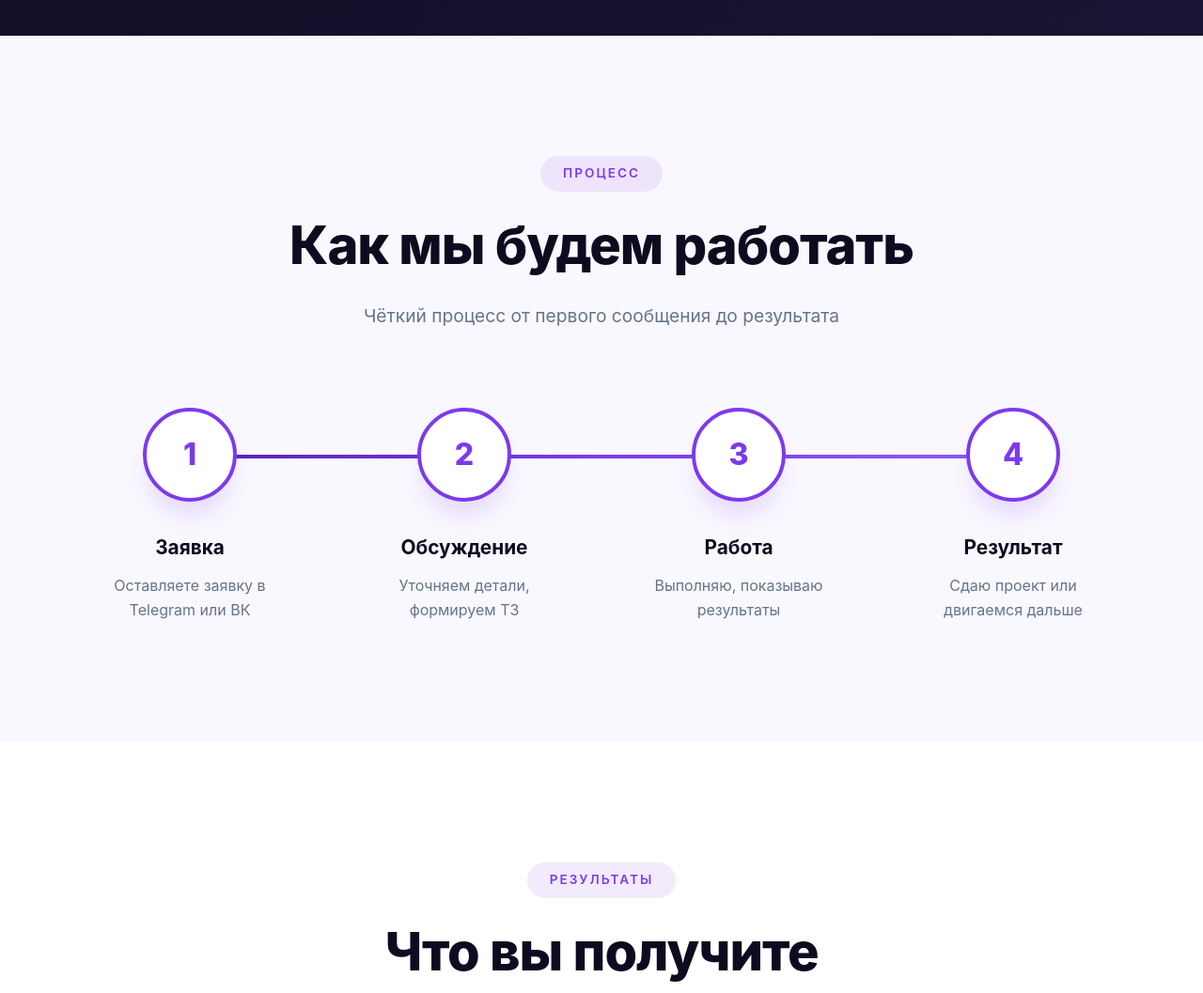
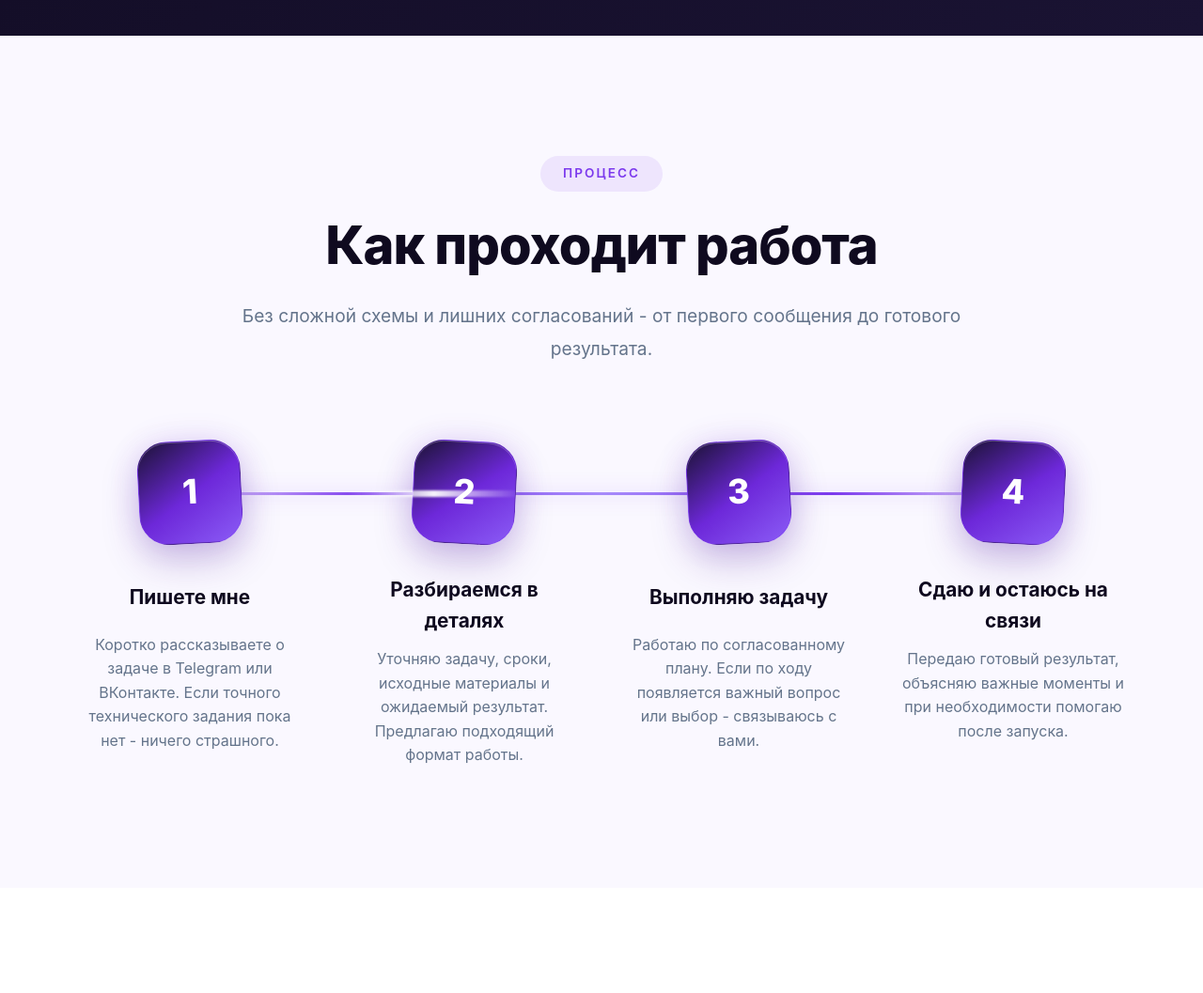
Before and after one commit to lexustm/test-site, a PHP site: page / in a window 1280 px wide. Shown: the part 5343-6400 px from the top of the page at 94% size. Run offline with PHP 8.4, Linux system fonts and the light colour scheme.

Commit message:
Обновить этапы работы

```diff
--- a/404.html
+++ b/404.html
@@ -10,7 +10,7 @@
   <link rel="preconnect" href="https://fonts.googleapis.com">
   <link rel="preconnect" href="https://fonts.gstatic.com" crossorigin>
   <link href="https://fonts.googleapis.com/css2?family=Inter:wght@400;500;600;700&amp;family=Montserrat:wght@600;700;800;900&amp;display=swap" rel="stylesheet">
-  <link rel="stylesheet" href="assets/css/main.css?v=advantages-1">
+  <link rel="stylesheet" href="assets/css/main.css?v=process-1">
 </head>
 <body class="error-page">
   <main>
--- a/assets/css/main.css
+++ b/assets/css/main.css
@@ -233,6 +233,64 @@ body{font-family:var(--font-body)}
   transform:scale(1.08) rotate(3deg) translateY(-3px);
 }
 
+/* Современная линия и объемные номера в процессе работы. */
+.process-timeline::before{
+  top:55px;
+  height:3px;
+  background:linear-gradient(90deg,rgba(124,58,237,.2),#7c3aed 22%,#a78bfa 50%,#7c3aed 78%,rgba(124,58,237,.2));
+  box-shadow:0 0 20px rgba(124,58,237,.35);
+}
+.process-timeline::after{
+  position:absolute;
+  top:53px;
+  left:12%;
+  z-index:0;
+  width:16%;
+  height:7px;
+  border-radius:7px;
+  background:linear-gradient(90deg,transparent,rgba(255,255,255,.95),transparent);
+  filter:blur(1px);
+  content:'';
+  animation:process-light 5s ease-in-out infinite;
+}
+@keyframes process-light{
+  0%{transform:translateX(0);opacity:0}
+  12%{opacity:1}
+  88%{opacity:1}
+  100%{transform:translateX(425%);opacity:0}
+}
+.process-step-number{
+  width:110px;
+  height:110px;
+  border:1px solid rgba(124,58,237,.3);
+  border-radius:32px;
+  background:linear-gradient(145deg,#1b1234 0%,#6d28d9 52%,#8b5cf6 100%);
+  color:#fff;
+  box-shadow:inset 0 1px 0 rgba(255,255,255,.25),0 18px 38px rgba(76,29,149,.25),0 0 32px rgba(124,58,237,.14);
+  font-size:2.25rem;
+  transform:rotate(-3deg);
+  transition:transform .45s cubic-bezier(.4,0,.2,1),box-shadow .45s,background .45s;
+}
+.process-step:nth-child(even) .process-step-number{transform:rotate(3deg)}
+.process-step:hover .process-step-number{
+  background:linear-gradient(145deg,#241440 0%,#7c3aed 48%,#a78bfa 100%);
+  box-shadow:inset 0 1px 0 rgba(255,255,255,.3),0 24px 48px rgba(76,29,149,.32),0 0 42px rgba(124,58,237,.25);
+  transform:translateY(-7px) scale(1.06) rotate(3deg);
+}
+.process-step:nth-child(even):hover .process-step-number{
+  transform:translateY(-7px) scale(1.06) rotate(-3deg);
+}
+.process-step h3{
+  min-height:3.2rem;
+  display:flex;
+  align-items:center;
+  justify-content:center;
+}
+.process-step p{
+  max-width:250px;
+  color:#64748b;
+}
+
 /* Стабильная отрисовка текста во время 3D-поворота. */
 @media(hover:hover) and (pointer:fine){
   .service-card{
@@ -258,3 +316,12 @@ body{font-family:var(--font-body)}
   .why-icon img{width:94px;height:94px}
   .why-title{min-height:0}
 }
+
+@media(max-width:992px){
+  .process-timeline::after{display:none}
+  .process-step h3{min-height:0}
+}
+
+@media(prefers-reduced-motion:reduce){
+  .process-timeline::after{animation:none;opacity:0}
+}
--- a/index.html
+++ b/index.html
@@ -31,7 +31,7 @@
     <link href="https://fonts.googleapis.com/css2?family=Inter:wght@300;400;500;600;700&amp;family=Montserrat:wght@600;700;800;900&amp;display=swap" rel="stylesheet">
     <script type="application/ld+json">{"@context":"https://schema.org","@type":"ProfessionalService","name":"VIBELINK","description":"Создание сайтов, интернет-магазинов и комплексные digital-услуги","url":"https://vibelink.ru","priceRange":"от 1500₽","areaServed":"Россия","sameAs":["https://t.me/smmtotal","https://vk.com/tot_al"]}</script>
     <!-- [VIBELINK-PROTECTION-WATERMARK-2025-ALEXEY-DIGITAL-MARKETING] -->
-<link rel="stylesheet" href="assets/css/main.css?v=advantages-1">
+<link rel="stylesheet" href="assets/css/main.css?v=process-1">
 <link rel="manifest" href="manifest.webmanifest">
 </head>
 <body id="top">
@@ -353,30 +353,30 @@
     <section class="process-section" id="process">
         <div class="section-header">
             <span class="section-badge">Процесс</span>
-            <h2>Как мы будем работать</h2>
-            <p>Чёткий процесс от первого сообщения до результата</p>
+            <h2>Как проходит работа</h2>
+            <p>Без сложной схемы и лишних согласований - от первого сообщения до готового результата.</p>
         </div>
         <div class="process-timeline">
             <div class="process-steps">
                 <div class="process-step">
                     <div class="process-step-number">1</div>
-                    <h3>Заявка</h3>
-                    <p>Оставляете заявку в Telegram или ВК</p>
+                    <h3>Пишете мне</h3>
+                    <p>Коротко рассказываете о задаче в Telegram или ВКонтакте. Если точного технического задания пока нет - ничего страшного.</p>
                 </div>
                 <div class="process-step">
                     <div class="process-step-number">2</div>
-                    <h3>Обсуждение</h3>
-                    <p>Уточняем детали, формируем ТЗ</p>
+                    <h3>Разбираемся в деталях</h3>
+                    <p>Уточняю задачу, сроки, исходные материалы и ожидаемый результат. Предлагаю подходящий формат работы.</p>
                 </div>
                 <div class="process-step">
                     <div class="process-step-number">3</div>
-                    <h3>Работа</h3>
-                    <p>Выполняю, показываю результаты</p>
+                    <h3>Выполняю задачу</h3>
+                    <p>Работаю по согласованному плану. Если по ходу появляется важный вопрос или выбор - связываюсь с вами.</p>
                 </div>
                 <div class="process-step">
                     <div class="process-step-number">4</div>
-                    <h3>Результат</h3>
-                    <p>Сдаю проект или двигаемся дальше</p>
+                    <h3>Сдаю и остаюсь на связи</h3>
+                    <p>Передаю готовый результат, объясняю важные моменты и при необходимости помогаю после запуска.</p>
                 </div>
             </div>
         </div>
```
